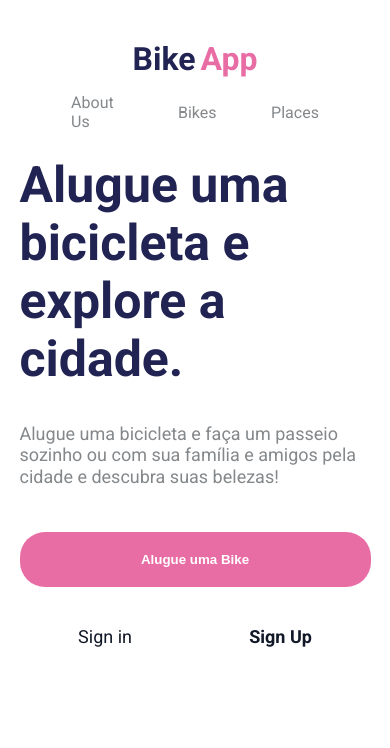
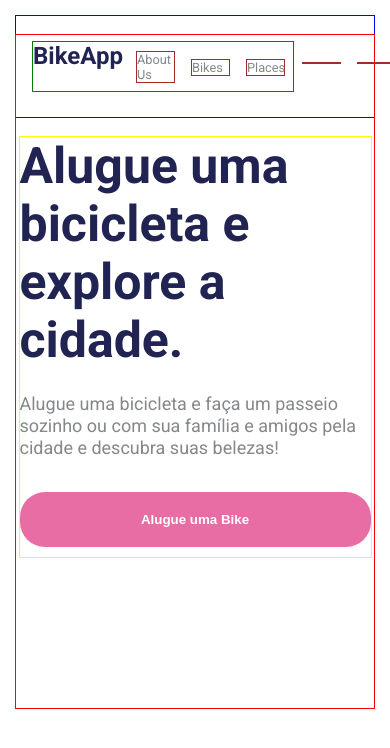
Before and after one commit to RicardoBaltazar/meuImovel-backend, a Next.js app in the folder rentalbike/: page / in a window 390 px wide. Shown: the top 748 px of the page. Built offline with nearby package versions, Linux system fonts and the light colour scheme.

Commit message:
style - configurando alguns elementos responsivos da página home e do header

```diff
--- a/rentalbike/pages/index.js
+++ b/rentalbike/pages/index.js
@@ -13,13 +13,15 @@ const Main = styled.main`
   justify-content: space-between;
   align-items: center;
   padding: 0px 8%;
+    border: 1px solid red;
 
   section{
     display: flex;
-    /* border: 1px solid yellow; */
+    border: 1px solid yellow;
     flex-direction: column;
     justify-content: space-between;
-    height: 60vh;
+    height: 50vh;
+    margin-top: -3rem;
 
     h2 {
       font-size: 55px;
@@ -38,28 +40,6 @@ const Main = styled.main`
       margin: 15px 0;
     }
 
-    .responsive-sign {
-      display: none;
-
-      @media screen and (max-width: 900px) {
-        display: block;
-        display: flex;
-        /* flex-direction: column; */
-        justify-content: space-around;
-        align-items: center;
-        /* border: 1px solid black; */
-        padding: 10px 0;
-
-        a{
-        color: #111827;
-        margin-bottom: 5px;
-        font-size: 18px;
-        }
-
-
-      }
-    }
-
   }
 
   @media screen and (max-width: 900px) {
@@ -67,14 +47,14 @@ const Main = styled.main`
     align-items: center;
     text-align:left;
     height: 80vh;
-    padding: 0 5%;
+    padding: 0 1rem;
     margin-top: -10vh;
   }
 
 `
 
 const ImgHome = styled.img`
-  width: 700px;
+  width: 50vw;
   margin-right: -30px;
 
   @media screen and (max-width: 900px) {
@@ -115,10 +95,10 @@ export default function Home() {
             sua família e amigos pela cidade e descubra suas belezas!
             </p>
             <Button text='Alugue uma Bike' />
-            <div className='responsive-sign'>
+            {/* <div className='responsive-sign'>
               <a href="#" className='responsive-btn-signin'>Sign in</a>
               <a href="#" className='responsive-btn-signUp'><b>Sign Up</b></a>
-            </div>
+            </div> */}
           </section>
           <ImgHome src={img} />
         </Main>
--- a/rentalbike/src/Components/Button/index.jsx
+++ b/rentalbike/src/Components/Button/index.jsx
@@ -19,6 +19,11 @@ const BUTTON = styled.button`
         }
 
         @media screen and (max-width: 900px) {
+            width: 50vw;
+            margin: 10px auto;
+      }
+
+        @media screen and (max-width: 500px) {
             width: 90vw;
             margin: 10px auto;
       }
--- a/rentalbike/src/Components/Menu/index.jsx
+++ b/rentalbike/src/Components/Menu/index.jsx
@@ -7,13 +7,13 @@ const HEADER = styled.header`
     align-items: baseline;
     padding: 25px 8% 25px 8%;
     transition: 0.2s;
-    /* border: 1px solid blue; */
+    border: 1px solid blue;
 
     div {
         display: flex;
         justify-content: space-between;
         align-items: baseline;
-        /* border: 1px solid red; */
+        border: 1px solid green;
     }
 
     h1 {
@@ -36,6 +36,7 @@ const HEADER = styled.header`
     li {
         margin-left: 45px;
         transition: 0.1s;
+        border: 1px solid brown;
 
         &:hover{
             opacity: 75%;
@@ -50,19 +51,29 @@ const HEADER = styled.header`
         color: #212353;
         font-weight: bold;
         @media screen and (max-width: 900px) {
+            font-size: 0.8rem;
+        }
+        @media screen and (max-width: 500px) {
             display: none;
         }
     }
 
     .btn-signUp{
-        color: var(--title-color);
+        color: var(--primary-color);
         font-weight: bold;
         box-shadow: 0 4px 8px 0 rgba(0,0,0,0.2);
-        padding: 10px 25px;
+        padding: 0.8rem 1.5rem;
         border-radius: 25px;
         display: flex;
+        justify-content: center;
         align-items: center;
         @media screen and (max-width: 900px) {
+            font-size: 0.8rem;
+            width: 13vw;
+            padding: 0.8rem 1rem;
+
+        }
+        @media screen and (max-width: 500px) {
             display: none;
         }
     }
@@ -75,35 +86,42 @@ const HEADER = styled.header`
 
     @media screen and (max-width: 900px) {
         /* display: none; */
-        flex-direction: column;
-        justify-content: center;
-        align-items: center;
+        /* flex-direction: column; */
+        padding: 25px 1rem;
+        align-items: baseline;
 
 
         div {
-            flex-direction: column;
+            /* flex-direction: column; */
             width: 100%;
-            align-items: center;
+            align-items: baseline;
+            justify-content: left;
         }
 
         ul{
             display: flex;
-            justify-content: space-space-between;
+            justify-content: space-between;
         }
 
         li{
-            margin: 0 7vw;
+            width: 10vw;
+            font-size: 0.8rem;
+            margin: 0.5rem;
         }
 
         h1{
-            font-size: 32px;
+            font-size: 1.5rem;
             margin-right: 0;
             margin-bottom: 15px;
         }
 
-        span {
+        /* span {
             font-size: 32px;
-        }
+        } */
+
+    }
+
+    @media screen and (max-width: 500px) {
 
     }
 
@@ -115,7 +133,7 @@ function Menu(props) {
         <>
             <HEADER>
                 <div>
-                    <Link href={props.home}><h1>Bike<span>App</span></h1></Link>
+                    <Link href={props.home}><h1>BikeApp<span></span></h1></Link>
                     <ul>
                         <li><Link href='/about'>{props.link1}</Link></li>
                         <li><Link href="/bikes">{props.link2}</Link></li>
@@ -124,7 +142,7 @@ function Menu(props) {
                 </div>
                 <ul className='ul-sign'>
                     <li><a href="#" className='btn-signin'>Sign in</a></li>
-                    <li><a href="#" className='btn-signUp'>Sign Up <span>&#10132;</span></a></li>
+                    <li><a href="#" className='btn-signUp'>Sign Up</a></li>
                 </ul>
             </HEADER>
         </>
```
Also changed, not shown: rentalbike/pages/about.js (+28 -9 lines).
